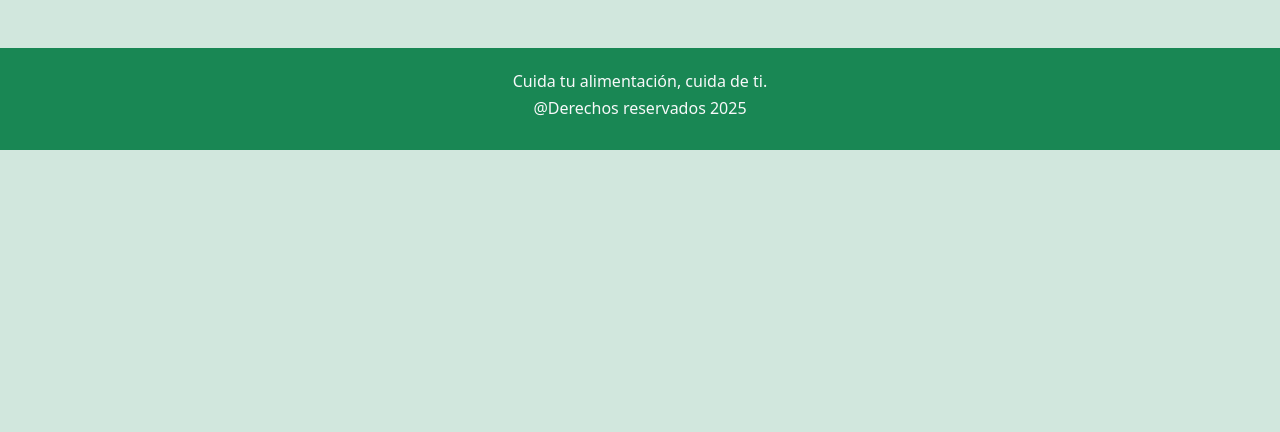
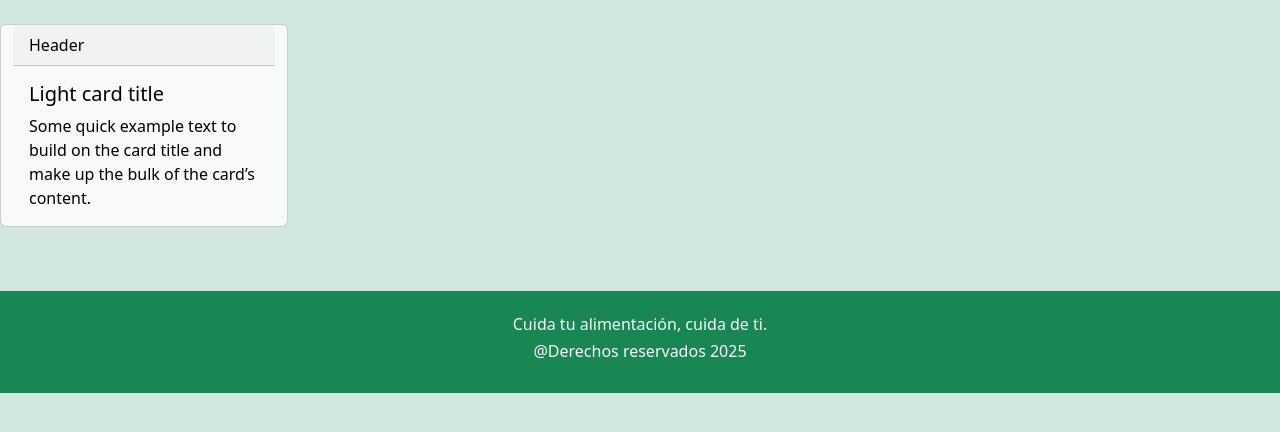
Before and after one commit to Leyva-Holguin/NutriApp, a Flask app: template templates/educacion.html in a window 1280 px wide. Shown: the part 112-544 px from the top of the page. Run offline with Flask 3, Linux system fonts and the light colour scheme; the template is opened without the code that fills it, so the values that code supplies are empty.

Commit message:
quambios

```diff
--- a/app.py
+++ b/app.py
@@ -1,4 +1,4 @@
-from flask import Flask, render_template, request, redirect, url_for, flash
+from flask import Flask, render_template, request, redirect, url_for, flash, session
 
 app = Flask(__name__)
 
@@ -12,5 +12,9 @@ def index():
 def registro():
     return render_template('registro.html')
 
+@app.route('/educacion')
+def educacion():
+    return render_template('educacion.html')
+
 if __name__ == '__main__':
     app.run(debug=True)
--- a/templates/educacion.html
+++ b/templates/educacion.html
@@ -4,6 +4,18 @@
 
 {% block contenido %}
 
-
+<section class="pt-4">
+    <div class="row">
+        <div class="card text-bg-light mb-3" style="max-width: 18rem;">
+            <div class="card-header">Header</div>
+            <div class="card-body">
+                <h5 class="card-title">Light card title</h5>
+                <p class="card-text">Some quick example text to build on the card title and make up the bulk of the
+                    card’s content.
+                </p>
+            </div>
+        </div>
+    </div>
+</section>
 
 {% endblock %}
```
